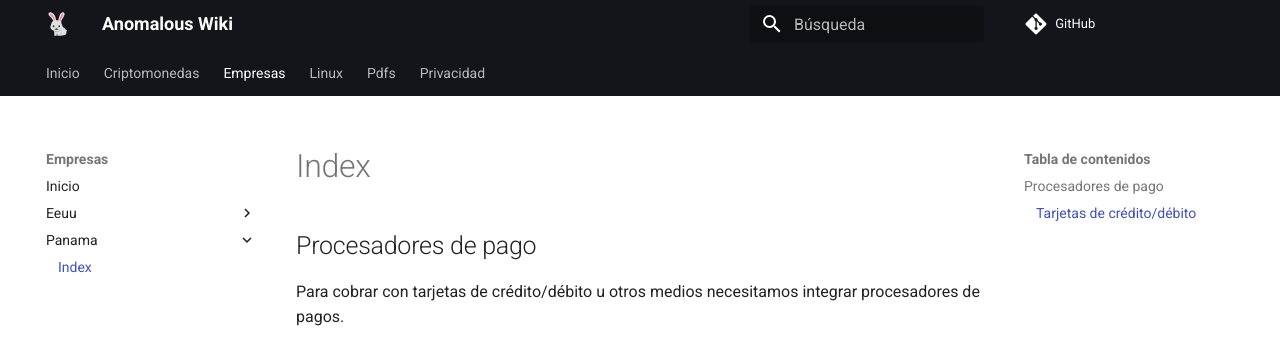
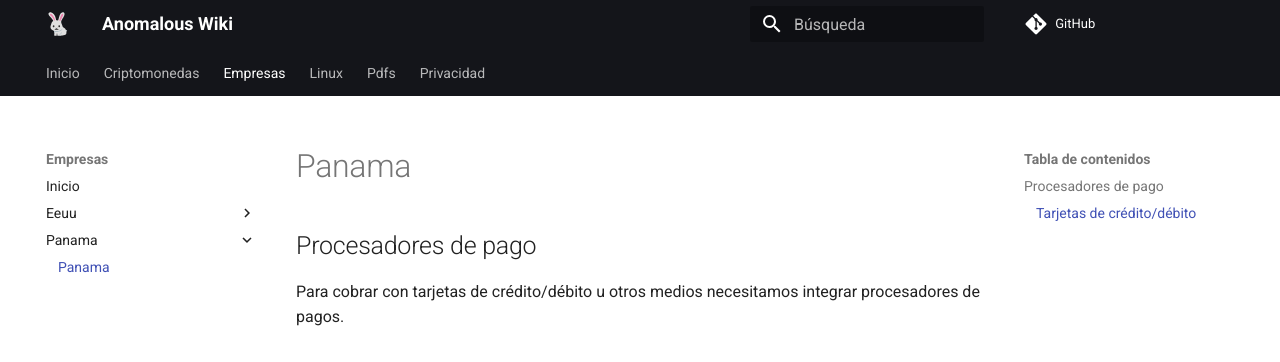
Before and after one commit to anomalouscode/wiki, an MkDocs documentation site: the page built from docs/empresas/panama/index.md, in a window 1280 px wide. Shown: the top 362 px of the page. Built offline with MkDocs 1.6.1 and Material for MkDocs 9.7.7, drawn with Linux system fonts in a browser that asks for light colours; comment, search, counter and statistics services are not loaded.

Commit message:
Update index.md

```diff
--- a/docs/empresas/panama/index.md
+++ b/docs/empresas/panama/index.md
@@ -1,3 +1,5 @@
+# Panama
+
 ## Procesadores de pago
 
 Para cobrar con tarjetas de crédito/débito u otros medios necesitamos integrar procesadores de pagos.
```
